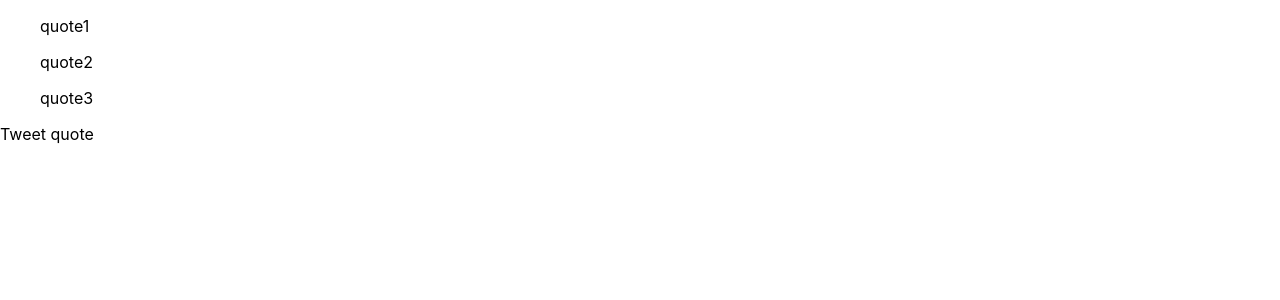
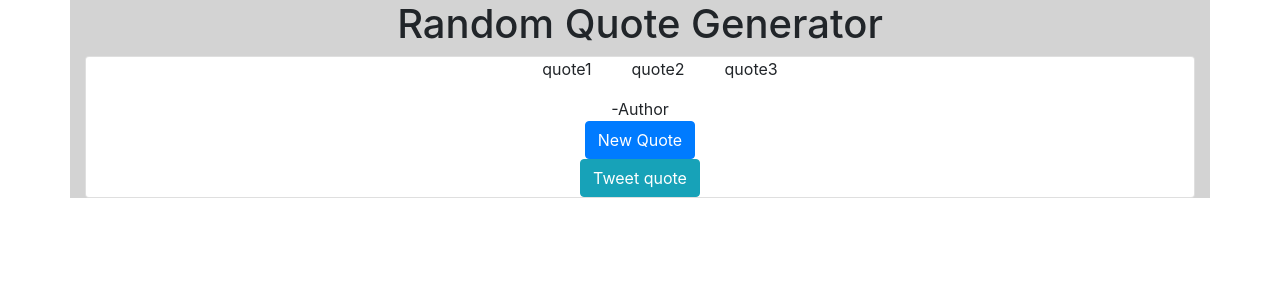
Before and after one commit to ChrisB55/Random-Quote-Generator, a React (Create React App) app: page / in a window 1280 px wide. Shown: the top 300 px of the page. Built offline with nearby package versions, Linux system fonts and the light colour scheme.

Commit message:
add bootstrap, add initial styling

```diff
--- a/package.json
+++ b/package.json
@@ -3,6 +3,7 @@
   "version": "0.1.0",
   "private": true,
   "dependencies": {
+    "bootstrap": "^4.3.1",
     "react": "^16.8.4",
     "react-dom": "^16.8.4",
     "react-scripts": "2.1.8"
--- a/public/index.html
+++ b/public/index.html
@@ -13,6 +13,7 @@
       user's mobile device or desktop. See https://developers.google.com/web/fundamentals/web-app-manifest/
     -->
     <link rel="manifest" href="%PUBLIC_URL%/manifest.json" />
+    <link rel="stylesheet" href="https://maxcdn.bootstrapcdn.com/bootstrap/4.0.0/css/bootstrap.min.css" integrity="sha384-Gn5384xqQ1aoWXA+058RXPxPg6fy4IWvTNh0E263XmFcJlSAwiGgFAW/dAiS6JXm" crossorigin="anonymous">
     <!--
       Notice the use of %PUBLIC_URL% in the tags above.
       It will be replaced with the URL of the `public` folder during the build.
--- a/src/App.js
+++ b/src/App.js
@@ -22,27 +22,31 @@ class App extends React.Component {
   }
   render() {
     return (
-      <div>
+      <div className="container">
+        <h1 className="row justify-content-center"> Random Quote Generator </h1>
+        <div id="quote-box" className="post card ">
 
-        <div id="quote-box" className="post card">
-          <div id="text">
+          <div id="text" className="row justify-content-center">
 
           {this.state.text.map(item => (
             <ul key={item}>{item}</ul>
           ))}
 
           </div>
-          <div id="author">
+          <div id="author" className="row justify-content-center"> -Author
           </div>
-          <div id="new-quote">
+          <div id="new-quote" className="row justify-content-center">
+            <button type="button" className="btn btn-primary">New Quote</button>
           </div>
-          <div id="tweet-quote"> Tweet quote
+
+          <div id="tweet-quote" className="row justify-content-center" >
+            <button type="button" className="btn btn-info">Tweet quote </button>
           </div>
+
         </div>
        </div>
       )
 
   }
 }
-
 export default App;
--- a/src/index.css
+++ b/src/index.css
@@ -12,3 +12,11 @@ code {
   font-family: source-code-pro, Menlo, Monaco, Consolas, "Courier New",
     monospace;
 }
+
+.container {
+  background-color: lightgray;
+}
+
+#quote-box {
+  background-color: offwhite;
+}
```
Also changed, not shown: 1 other file (tests, documents, lock files or other folders).
